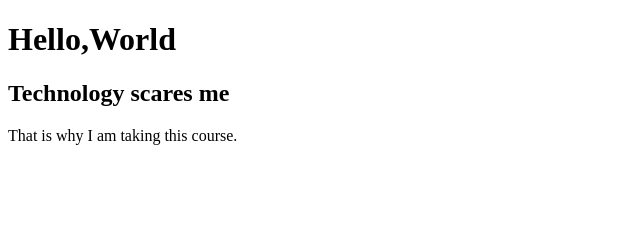
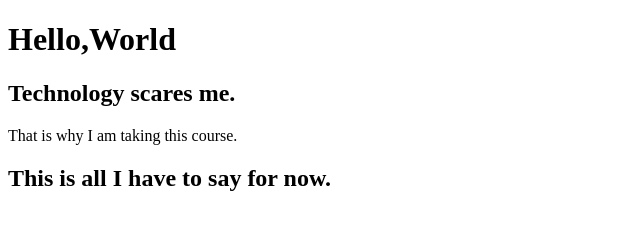
Before and after one commit to leobey/leonie-simple-website, a plain HTML site: page index.html in a window 1280 px wide. Shown: the whole page, without its empty margins (0-640 px from the left). Drawn offline with Linux system fonts and the light colour scheme.

Commit message:
index.html

```diff
--- a/index.html
+++ b/index.html
@@ -7,9 +7,11 @@
 
 		<h1>Hello,World</h1>
 
-		<h2>Technology scares me</h2>
+		<h2>Technology scares me.</h2>
 
 		<p>That is why I am taking this course.</p>
 
+		<h2> This is all I have to say for now.<h2>
+
 	</body>
 </html>
```
